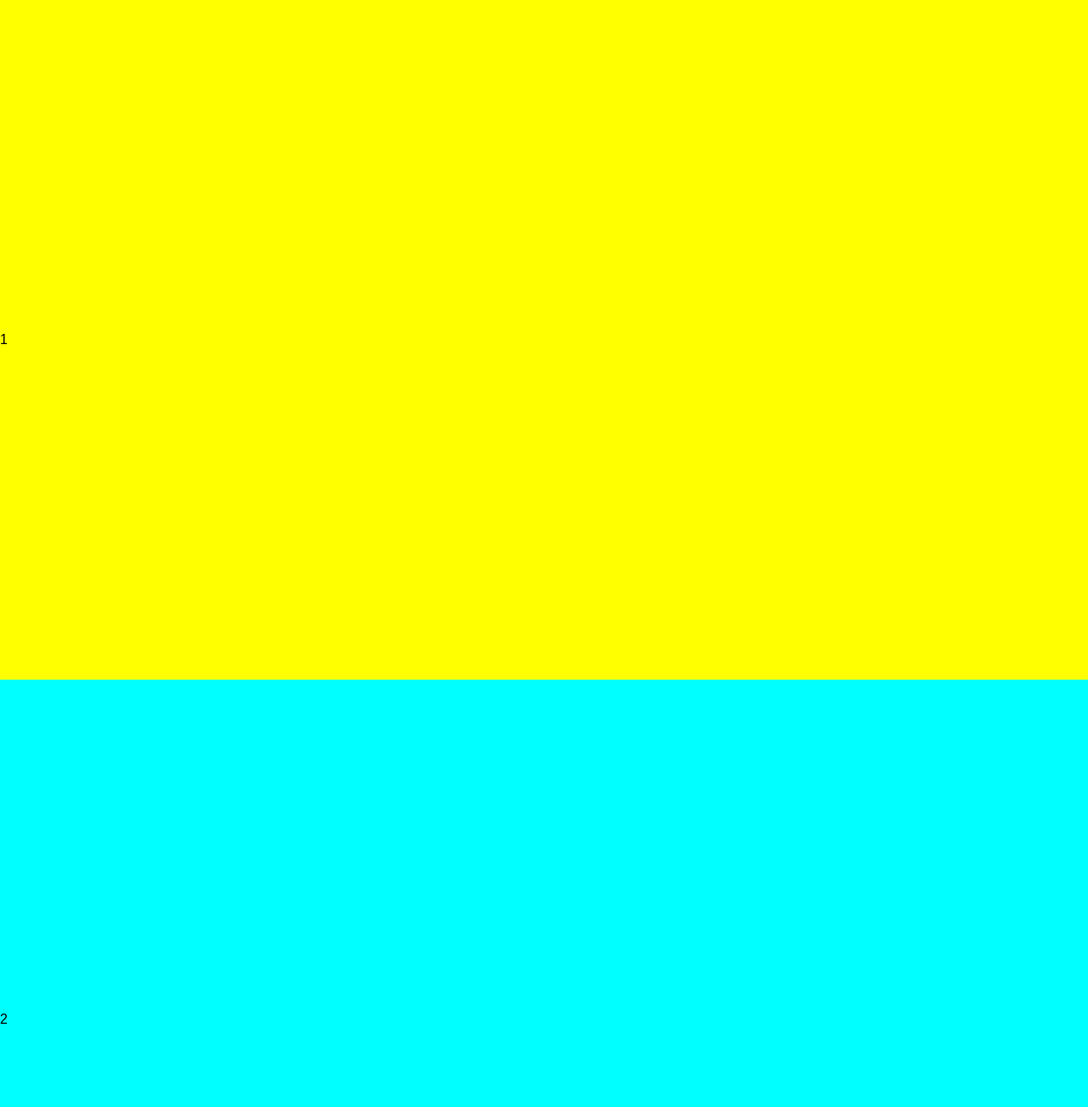
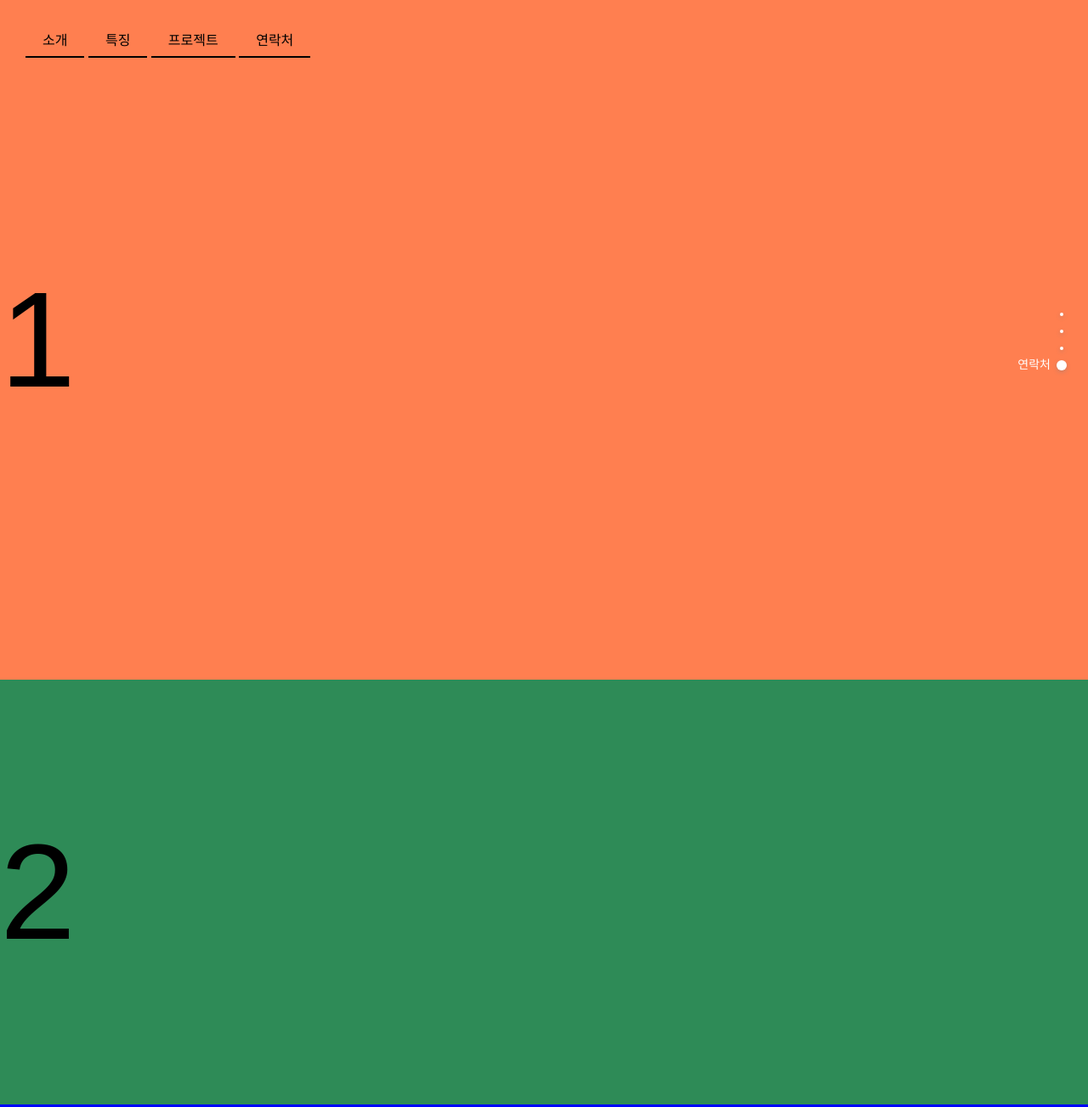
Before and after one commit to Leeyeyun/javascript_study, a plain HTML site: page plugin/full1.html in a window 1280 px wide. Shown: the top 1303 px of the page at 85% size. Drawn offline with nearby package versions, Linux system fonts and the light colour scheme.

Commit message:
플러그인 모음

```diff
--- a/plugin/full1.html
+++ b/plugin/full1.html
@@ -13,17 +13,41 @@
     <link rel="stylesheet" href="./styles/jquery.fullPage.css">
     <script src="./script/jquery.fullPage.js"></script>
     <style>
-        #wrap .s1 {background:yellow;}
-        #wrap .s2 {background:aqua;}
+        /* fullpage 플러그인 적용 시 각 .section 대상들은  height값 적용안해도 100vh만큼 기본으로 인식한다. */
+        #wrap .section {font-size:10rem;}
+        #wrap .s1 {background:coral;}
+        #wrap .s2 {
+            background:seagreen;
+            height:500px !important;
+            /* 기본 100vh가 아닌 다른 높이값 적용 시 높이값 한칸 띄고 !important 우선순위 속성 적용하고, 해당 태그위치에 추가 클래스로 "fp-auto-height" 설정하기! */
+        }
         #wrap .s3 {background:blue;}
-        #wrap .s4 {background:pink;}
+        #wrap .s4 {background:cadetblue;}
+        /* nav */
+        nav {position:fixed; left:30px; top:30px; z-index:999;}
+        nav a {
+            display:inline-block;
+            padding:10px 20px; border-bottom:2px solid #000;
+        }
+        .ani {animation:move 2s 0.5s both;}
+        @keyframes move {
+            0% {opacity:0; transform:translateX(0);}
+            100% {opacity:1; transform:translateX(300px);}
+        }
     </style>
 </head>
 <body>
+    <!-- 내비게이션 태그는 자유설정(a는 필수! 링크니까!) -->
+    <nav>
+        <a href="#intro">소개</a>
+        <a href="#special">특징</a>
+        <a href="#project">프로젝트</a>
+        <a href="#contact">연락처</a>
+    </nav>
     <!-- fullpage 태그 규칙 지키기! -->
     <div id="wrap"><!-- 부모 이름 자유 -->
         <div class="section s1">1</div><!-- section 클래스명 필수 -->
-        <div class="section s2">2</div><!-- 추가 클래스 자유 -->
+        <div class="section s2 fp-auto-height">2</div><!-- 추가 클래스 자유 -->
         <div class="section s3"><h1>3</h1></div><!-- 자식, 자손 태그 자유 -->
         <div class="section s4">4</div>
     </div>
@@ -32,6 +56,24 @@
         $('#wrap').fullpage({
             scrollBar:true,
             scrollingSpeed:500,
+            //nav
+            navigation:true,
+            navigationTooltips:['소개','특징','프로젝트','연락처'],
+            showActiveTooltip:true,
+            //nav 링크 이동 기능
+            menu:'nav',
+            anchors:['intro','special','project','contact'],
+            //fullpage는 scrollTrigger와 함께 이용 불가
+            //fullpage(구) 제이쿼리 기능으로 애니메이션도 제이쿼리로 연결해야한다!!
+            onLeave:function(index, nextIndex, direction){
+                //현재 스크롤 위치 인식
+                console.log(index, nextIndex, direction)
+                if(index==2){
+                    $('.s3 h1').css('color','darkblue')
+                    $('.s3 h1').addClass('ani')
+                    //특정 애니메이션 적용된 클래스 생성해놨다면 addClass로 불러오기
+                }
+            },
         })
     </script>
 </body>
```
